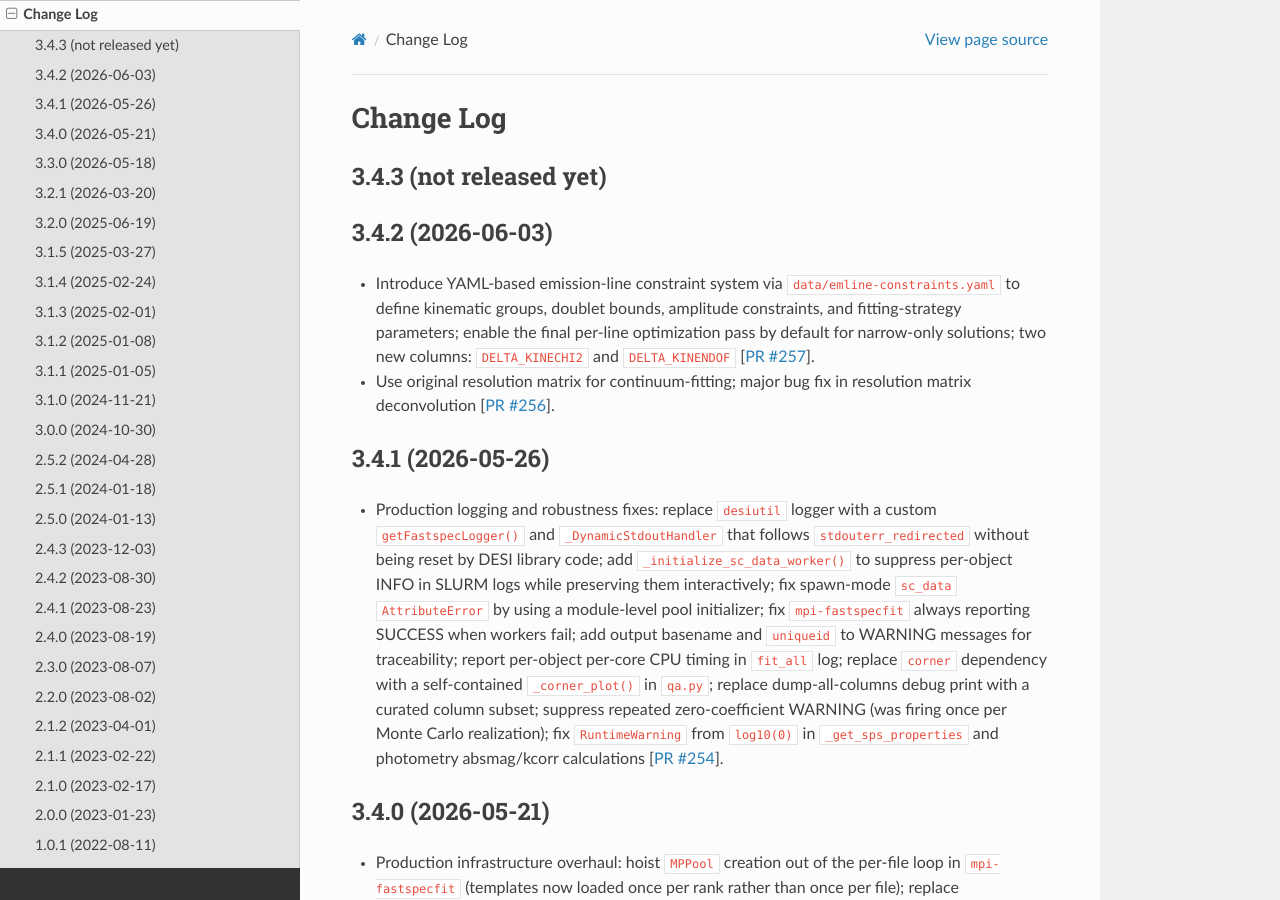
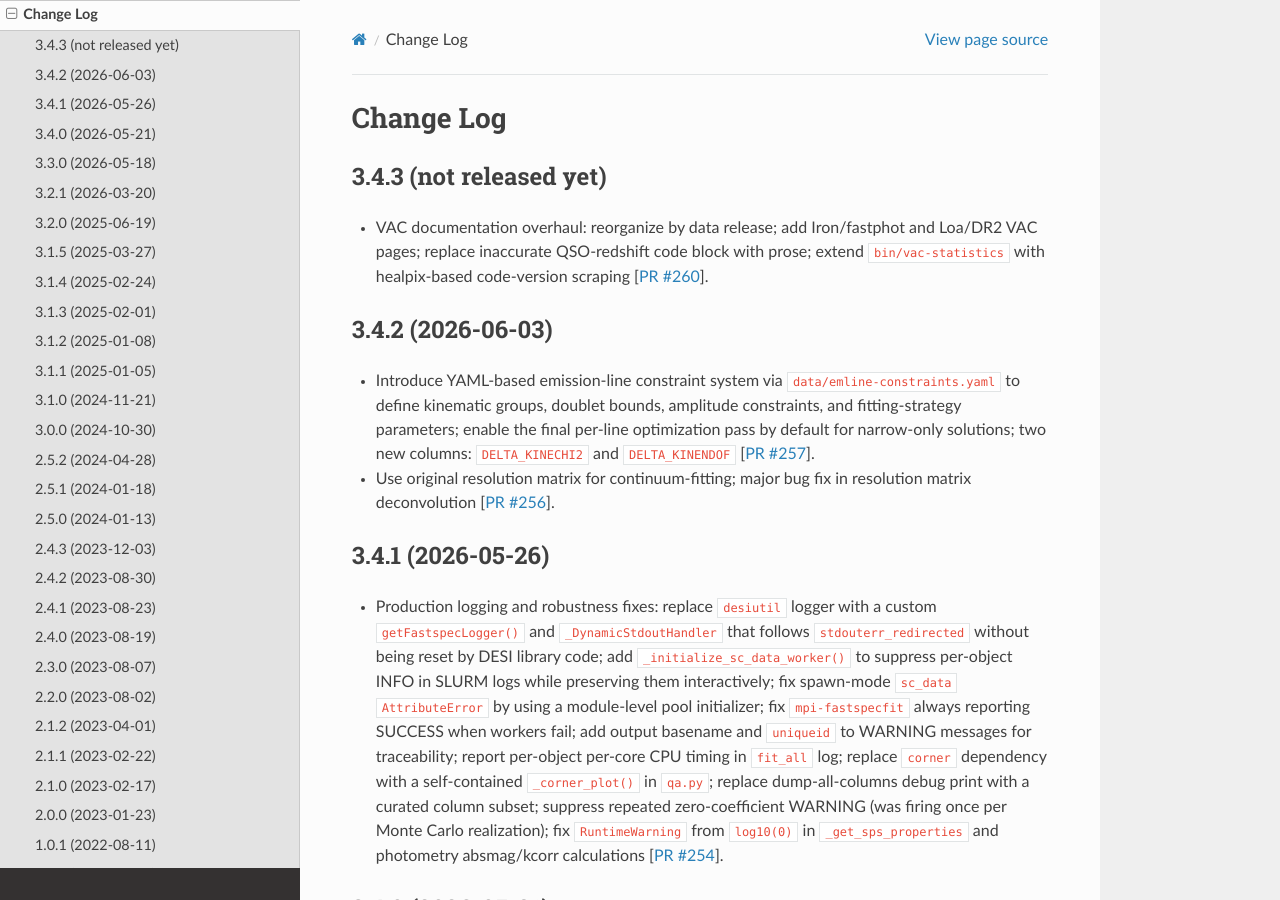
Before and after one commit to desihub/fastspecfit, a Sphinx documentation site: the page built from doc/changes.rst, in a window 1280 px wide and 900 px high. Built offline with Sphinx 7.4.7 and the Read the Docs theme 3.1.0, drawn with Linux system fonts in a browser that asks for light colours; the version number could not be read and is left out.

Commit message:
update change log [ci skip]

```diff
--- a/doc/changes.rst
+++ b/doc/changes.rst
@@ -4,6 +4,13 @@ Change Log
 
 3.4.3 (not released yet)
 ------------------------
+
+* VAC documentation overhaul: reorganize by data release; add Iron/fastphot
+  and Loa/DR2 VAC pages; replace inaccurate QSO-redshift code block with
+  prose; extend ``bin/vac-statistics`` with healpix-based code-version
+  scraping [`PR #260`_].
+
+.. _`PR #260`: https://github.com/desihub/fastspecfit/pull/260
 
 3.4.2 (2026-06-03)
 ------------------
```
